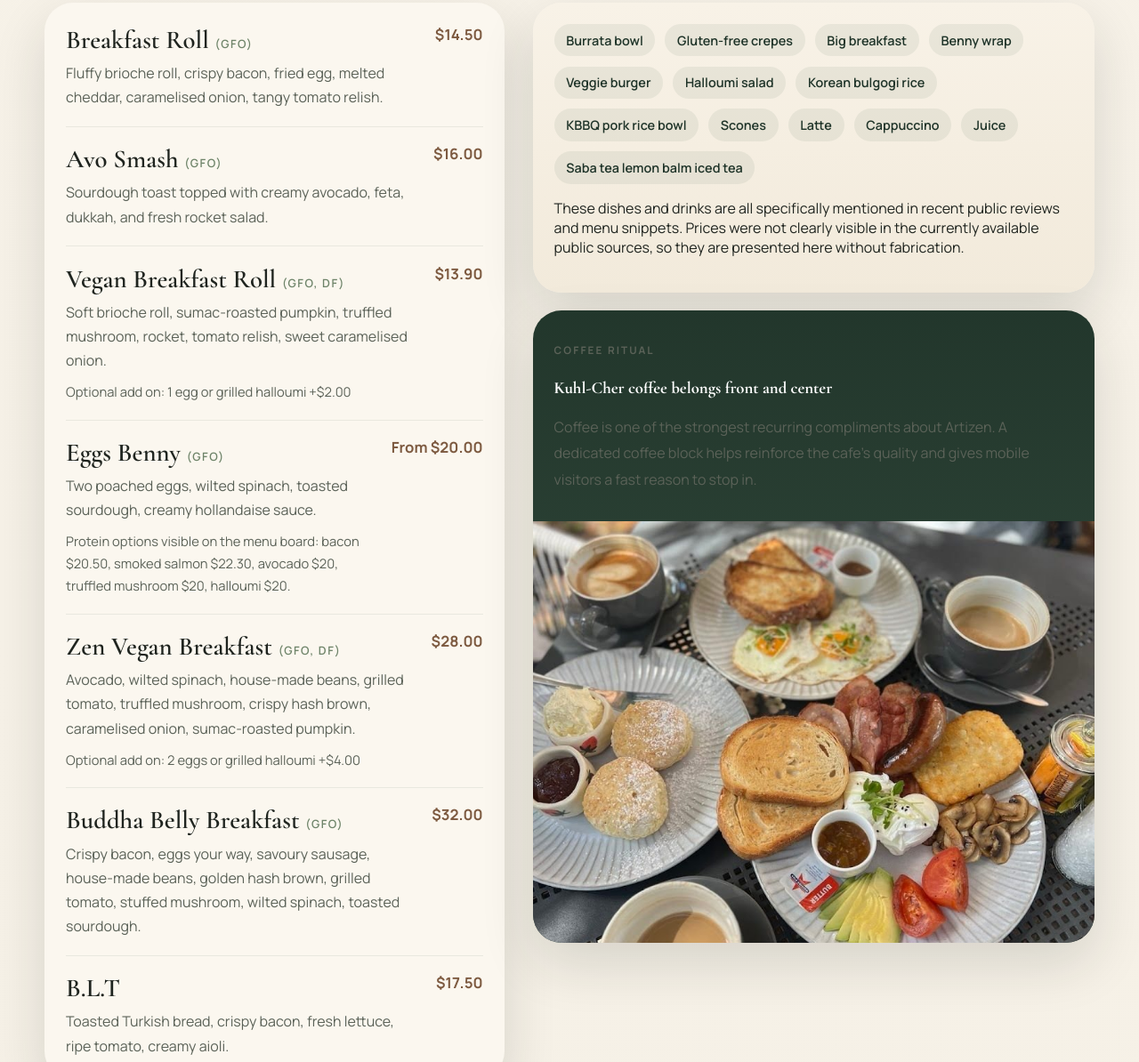
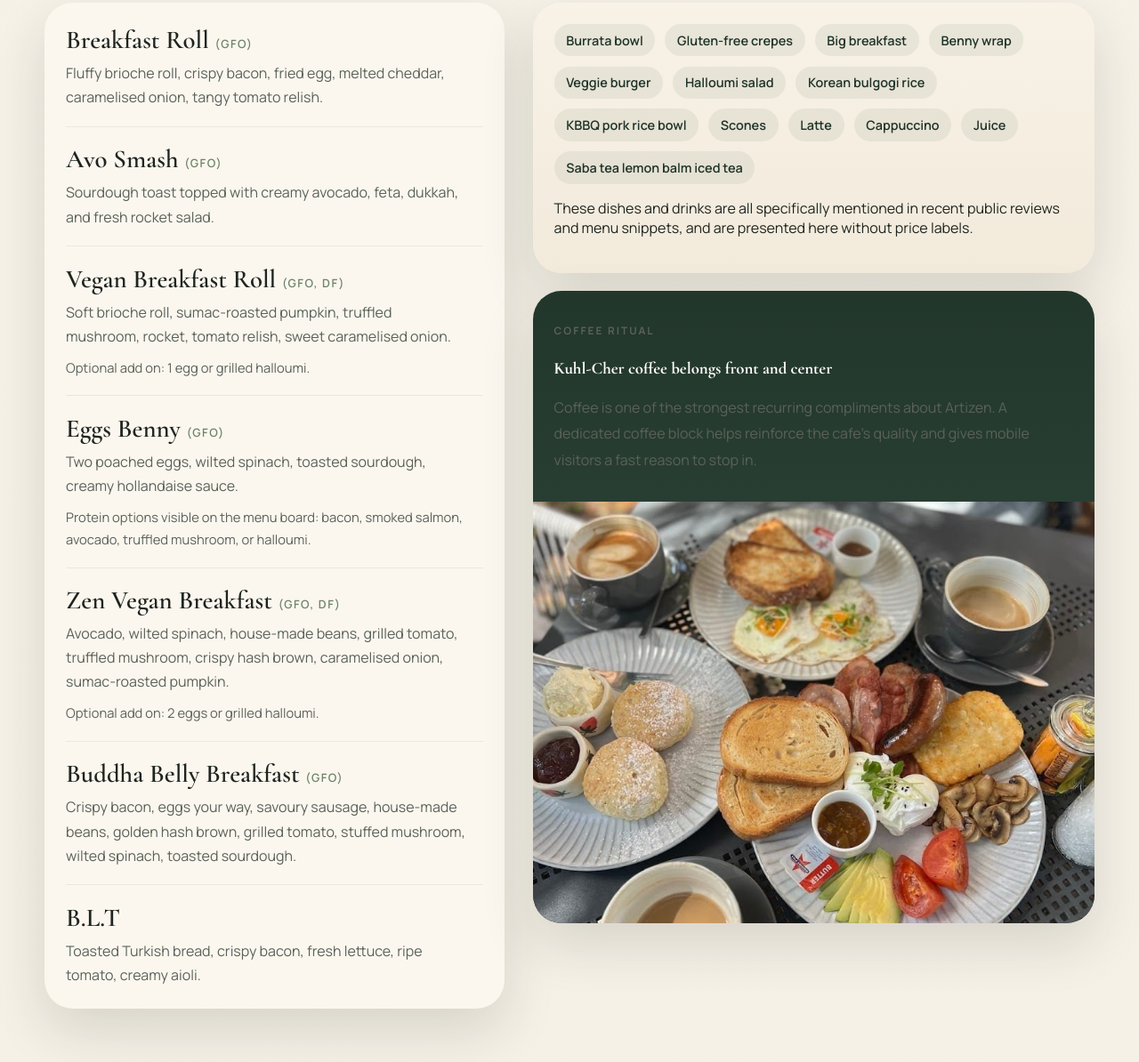
Before and after one commit to nom8352/artizan, a plain HTML site: page index.html in a window 1280 px wide. Shown: the part 2741-3935 px from the top of the page at 89% size. Drawn offline with nearby package versions, Linux system fonts and the light colour scheme.

Commit message:
Remove menu prices

```diff
--- a/index.html
+++ b/index.html
@@ -88,8 +88,8 @@
         <p class="menu-note">
           This page combines a publicly visible menu-board photo with menu items repeatedly
           confirmed across recent public reviews. The official site is currently offline,
-          so clearly visible breakfast pricing is transcribed below and the menu-board
-          image is included in full for reference.
+          so the breakfast page is transcribed below without price labels, and the
+          menu-board image is included in full for reference.
         </p>
       </section>
 
@@ -119,33 +119,29 @@
                 <h3>Breakfast Roll <span>(GFO)</span></h3>
                 <p>Fluffy brioche roll, crispy bacon, fried egg, melted cheddar, caramelised onion, tangy tomato relish.</p>
               </div>
-              <strong>$14.50</strong>
             </div>
             <div class="menu-item">
               <div>
                 <h3>Avo Smash <span>(GFO)</span></h3>
                 <p>Sourdough toast topped with creamy avocado, feta, dukkah, and fresh rocket salad.</p>
               </div>
-              <strong>$16.00</strong>
             </div>
             <div class="menu-item">
               <div>
                 <h3>Vegan Breakfast Roll <span>(GFO, DF)</span></h3>
                 <p>Soft brioche roll, sumac-roasted pumpkin, truffled mushroom, rocket, tomato relish, sweet caramelised onion.</p>
-                <p class="menu-subline">Optional add on: 1 egg or grilled halloumi +$2.00</p>
+                <p class="menu-subline">Optional add on: 1 egg or grilled halloumi.</p>
               </div>
-              <strong>$13.90</strong>
             </div>
             <div class="menu-item">
               <div>
                 <h3>Eggs Benny <span>(GFO)</span></h3>
                 <p>Two poached eggs, wilted spinach, toasted sourdough, creamy hollandaise sauce.</p>
                 <p class="menu-subline">
-                  Protein options visible on the menu board: bacon $20.50, smoked salmon
-                  $22.30, avocado $20, truffled mushroom $20, halloumi $20.
+                  Protein options visible on the menu board: bacon, smoked salmon,
+                  avocado, truffled mushroom, or halloumi.
                 </p>
               </div>
-              <strong>From $20.00</strong>
             </div>
             <div class="menu-item">
               <div>
@@ -154,9 +150,8 @@
                   Avocado, wilted spinach, house-made beans, grilled tomato, truffled
                   mushroom, crispy hash brown, caramelised onion, sumac-roasted pumpkin.
                 </p>
-                <p class="menu-subline">Optional add on: 2 eggs or grilled halloumi +$4.00</p>
+                <p class="menu-subline">Optional add on: 2 eggs or grilled halloumi.</p>
               </div>
-              <strong>$28.00</strong>
             </div>
             <div class="menu-item">
               <div>
@@ -167,14 +162,12 @@
                   sourdough.
                 </p>
               </div>
-              <strong>$32.00</strong>
             </div>
             <div class="menu-item">
               <div>
                 <h3>B.L.T</h3>
                 <p>Toasted Turkish bread, crispy bacon, fresh lettuce, ripe tomato, creamy aioli.</p>
               </div>
-              <strong>$17.50</strong>
             </div>
           </div>
         </div>
@@ -199,8 +192,7 @@
             </div>
             <p>
               These dishes and drinks are all specifically mentioned in recent public
-              reviews and menu snippets. Prices were not clearly visible in the currently
-              available public sources, so they are presented here without fabrication.
+              reviews and menu snippets, and are presented here without price labels.
             </p>
           </div>
 
```
